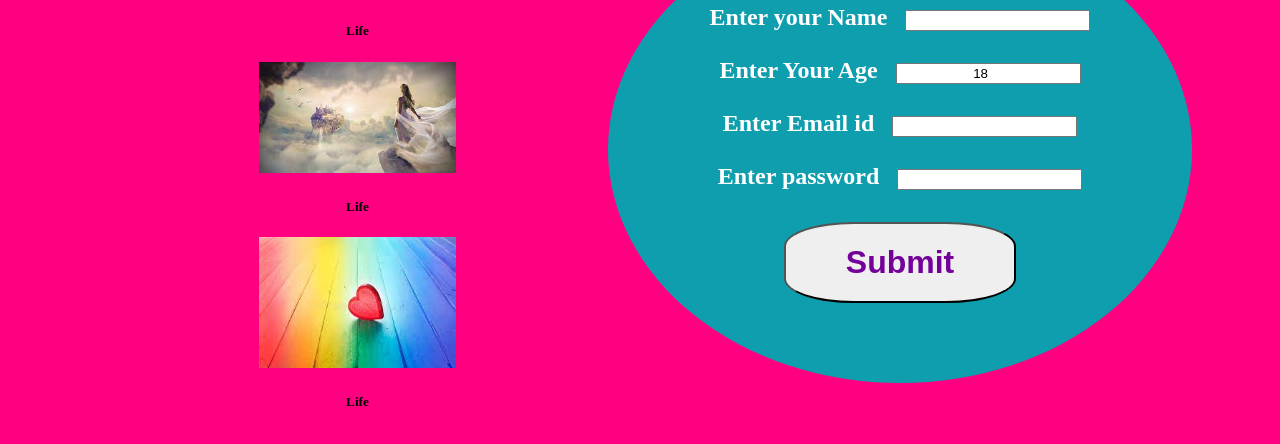
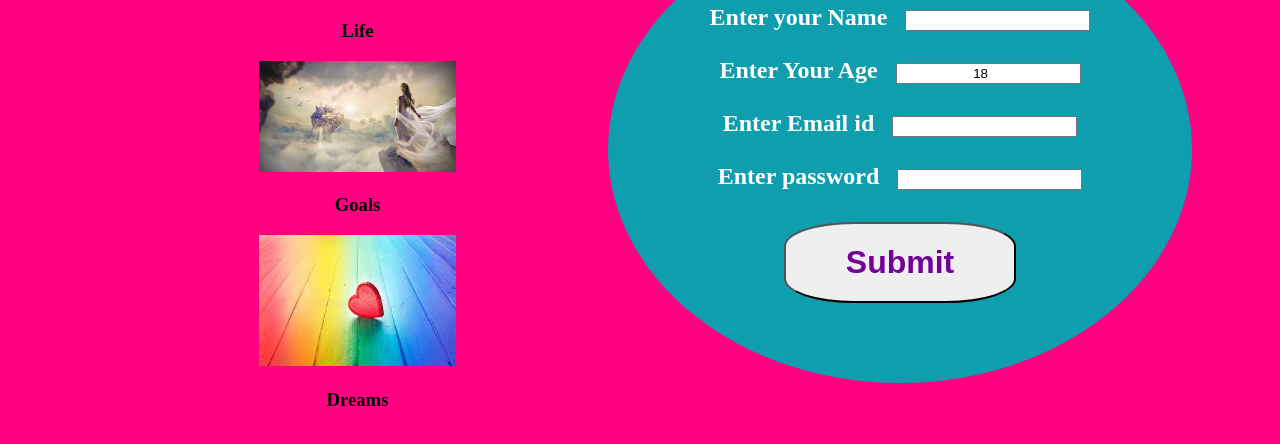
Before and after one commit to karan-sjk/Venu, a plain HTML site: page index.html in a window 1280 px wide. Shown: the part 348-792 px from the top of the page. Drawn offline with Linux system fonts and the light colour scheme.

Commit message:
commit changes
done

```diff
--- a/index.html
+++ b/index.html
@@ -12,11 +12,11 @@
     <center>
       <div class="pics">
         <a href="#"><img class="imag" src="download.jpg" alt=""></a>
-        <h5>Life</h5>
+        <h3>Life</h5>
         <a href="#"><img class="img1" src="img1.jpg" alt=""></a>
-        <h5>Life</h5>
+        <h3>Goals</h5>
         <a href="#"><img class="img2" src="img2.jpg" alt=""></a>
-        <h5>Life</h5>
+        <h3>Dreams</h5>
 
       </div>
     </center>
```
